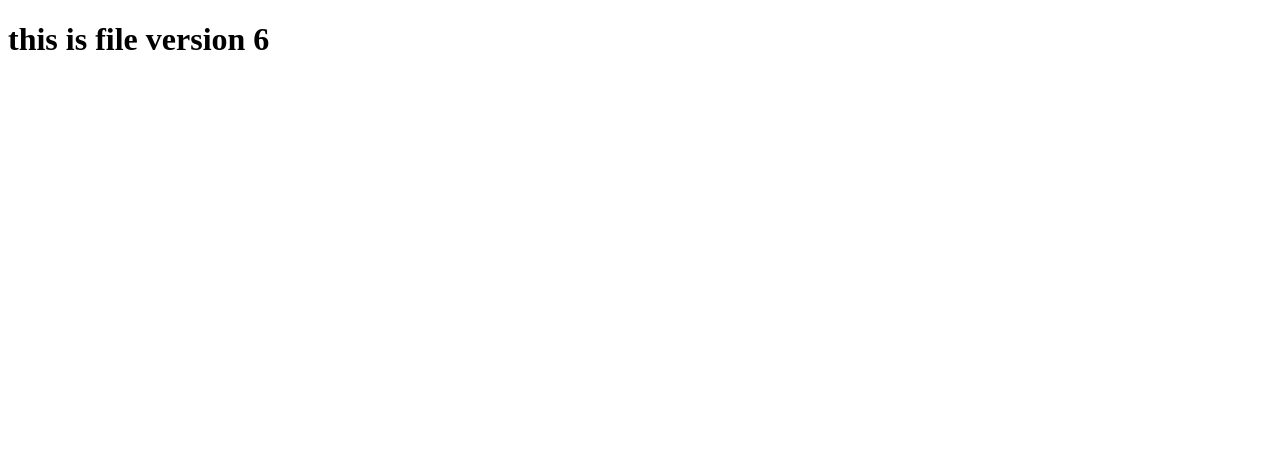
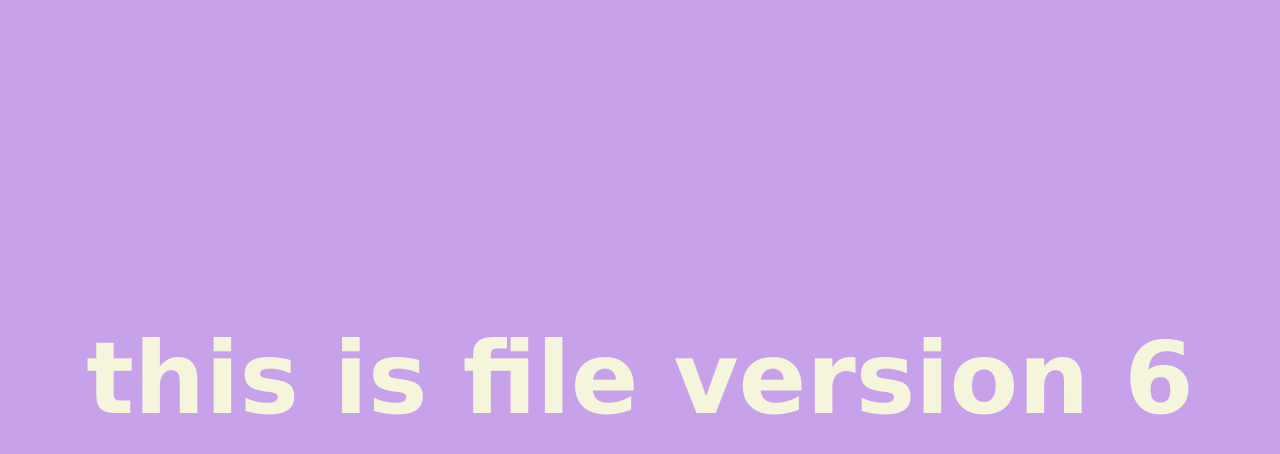
Before and after one commit to sanskarprajapat/myrepo, a plain HTML site: page index.html in a window 1280 px wide. Drawn offline with Linux system fonts and the light colour scheme.

Commit message:
addded design for website

```diff
--- a/index.html
+++ b/index.html
@@ -4,6 +4,7 @@
     <meta charset="UTF-8">
     <meta name="viewport" content="width=device-width, initial-scale=1.0">
     <title>Document</title>
+    <link rel="stylesheet" href="style.css">
 </head>
 <body>
 <h1>this is file version 6</h1>
--- /dev/null
+++ b/style.css
@@ -0,0 +1,14 @@
+body
+{
+background-color: rgb(199, 162, 234);
+
+}
+
+h1
+{
+    padding-top: 20%;
+    text-align: center;
+    color: beige;
+    font-size: 100px;
+    font-family: Verdana, Geneva, Tahoma, sans-serif;
+}
```
